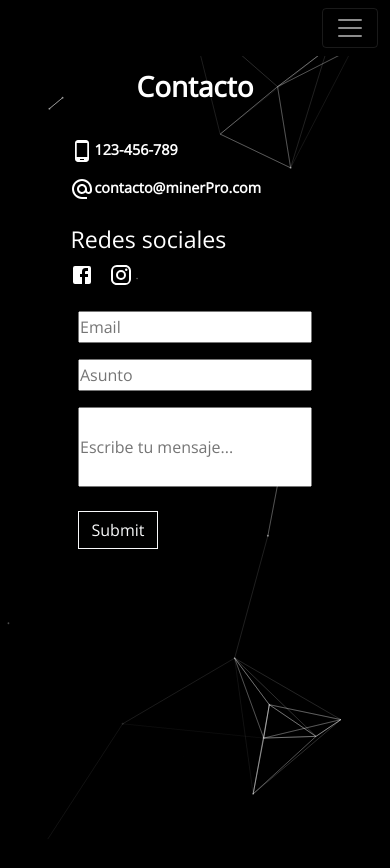
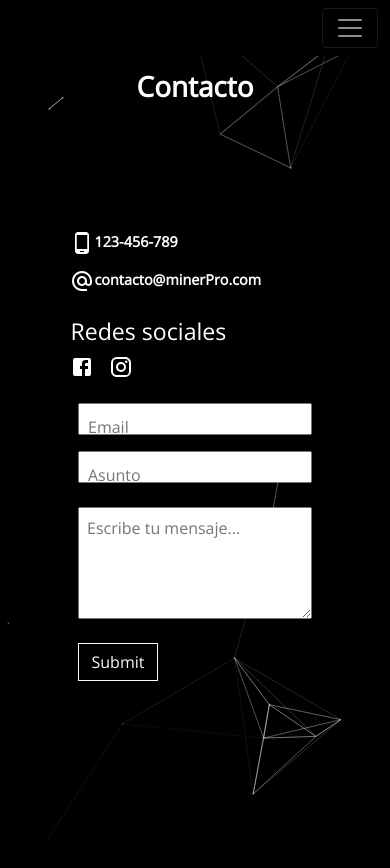
Before and after one commit to davidz1995/minerPro, a React (Create React App) app in the folder frontend/: page /contact in a window 390 px wide. Shown: the top 868 px of the page. Built offline with nearby package versions, Linux system fonts and the light colour scheme.

Commit message:
responsive contact

```diff
--- a/frontend/src/components/Contact.jsx
+++ b/frontend/src/components/Contact.jsx
@@ -82,8 +82,7 @@ const ContactUs = () => {
         <Field className='input_contact' name="user_subject" type="text" placeholder='Asunto'/>
         <ErrorMessage className='error_form'  name="user_subject" />
 
-        <Field className='input_contact_text'name="message" type="text" placeholder='Escribe tu mensaje...'/>
-        <ErrorMessage className='error_form' name="message" />
+        <textarea className='text_area' name="user_text" type="text" placeholder='Escribe tu mensaje...'></textarea>
 
         <Button variant='outline-light' type="submit" style={{width:'5em', borderRadius:'0px', marginTop:'1em'}}>Submit</Button>
       </Form>
--- a/frontend/src/components/Login.jsx
+++ b/frontend/src/components/Login.jsx
@@ -11,12 +11,13 @@ const Login = () => {
         password: values.password,
       })
       .then((response) => {
-        let { user, isAdmin, token } = response.data;
+        let { user, isAdmin, token } = response.data; //eslint-disable-line
         if (isAdmin) {
           response.status === 200 &&
             localStorage.setItem("prueba", token);
             window.location.href = '/panelAdmin'
         } else {
+            //Aca va el dispatch para mandar los datos del usuario a redux
             window.location.href = '/panelClient'
         }
       })
--- a/frontend/src/styles/contact.css
+++ b/frontend/src/styles/contact.css
@@ -35,14 +35,19 @@
     margin-bottom: .5em;
     margin-top: 1em;
 }
-.input_contact_text{
+.text_area{
     width: 100%;
     height: 7em;
     margin-top: 1em;
     margin-bottom: .5em;
 }
 .input_contact::placeholder{
-    margin-left: 2em;
+    position: absolute;
+    padding: .5em
+}
+.text_area::placeholder{
+    position: absolute;
+    padding: .5em
 }
 
 @media (max-width: 600px) {
@@ -86,6 +91,7 @@
     }
     .container_socials{
         margin-left: -35%;
+        margin-top: 25em;
     }
     .container_socials h3{
         text-align: left;
@@ -117,6 +123,7 @@
     }
     .container_socials{
         margin-left: -15%;
+        margin-top: 15em;
     }
     .container_socials h3{
         text-align: left;
```
Also changed, not shown: 1 other file (tests, documents, lock files or other folders).
